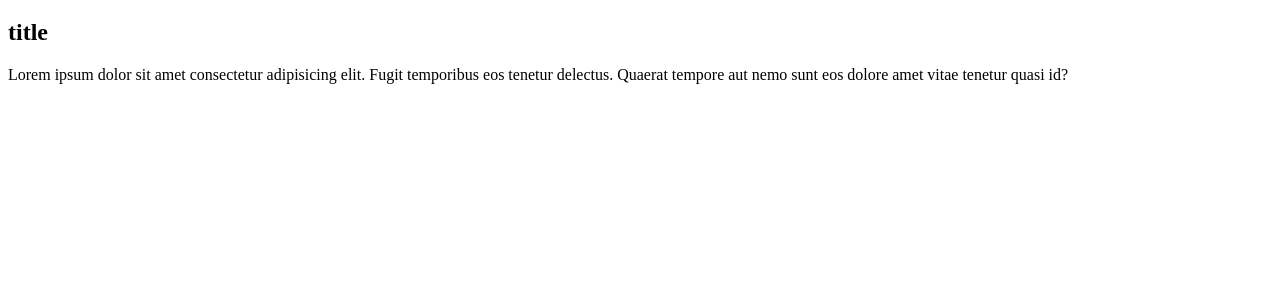
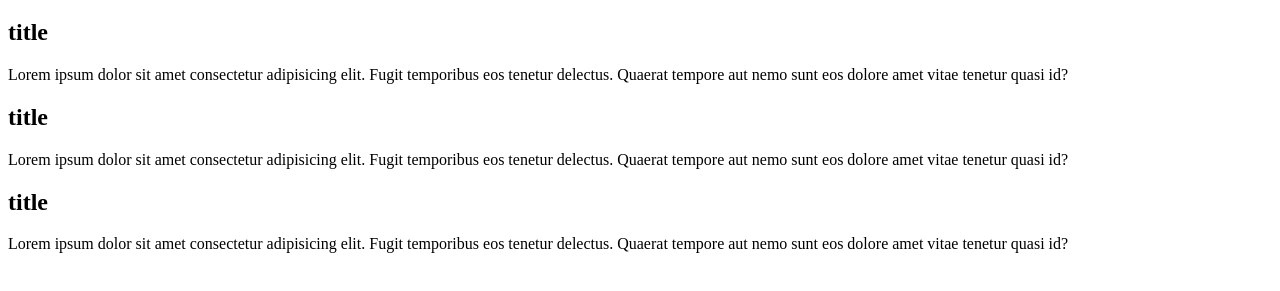
Before and after one commit to Zakamsky/test_for_catalina, a plain HTML site: page index.html in a window 1280 px wide. Shown: the part 61-352 px from the top of the page. Drawn offline with Linux system fonts and the light colour scheme.

Commit message:
first commit from katya

```diff
--- a/index.html
+++ b/index.html
@@ -11,5 +11,13 @@
     <h2>title</h2>
     <p>Lorem ipsum dolor sit amet consectetur adipisicing elit. Fugit temporibus eos tenetur delectus. Quaerat tempore aut nemo sunt eos dolore amet vitae tenetur quasi id?</p>
 </section>
+<section class="second">
+    <h2>title</h2>
+    <p>Lorem ipsum dolor sit amet consectetur adipisicing elit. Fugit temporibus eos tenetur delectus. Quaerat tempore aut nemo sunt eos dolore amet vitae tenetur quasi id?</p>
+</section>
+<section class="third">
+    <h2>title</h2>
+    <p>Lorem ipsum dolor sit amet consectetur adipisicing elit. Fugit temporibus eos tenetur delectus. Quaerat tempore aut nemo sunt eos dolore amet vitae tenetur quasi id?</p>
+</section>
 </body>
 </html>
```
